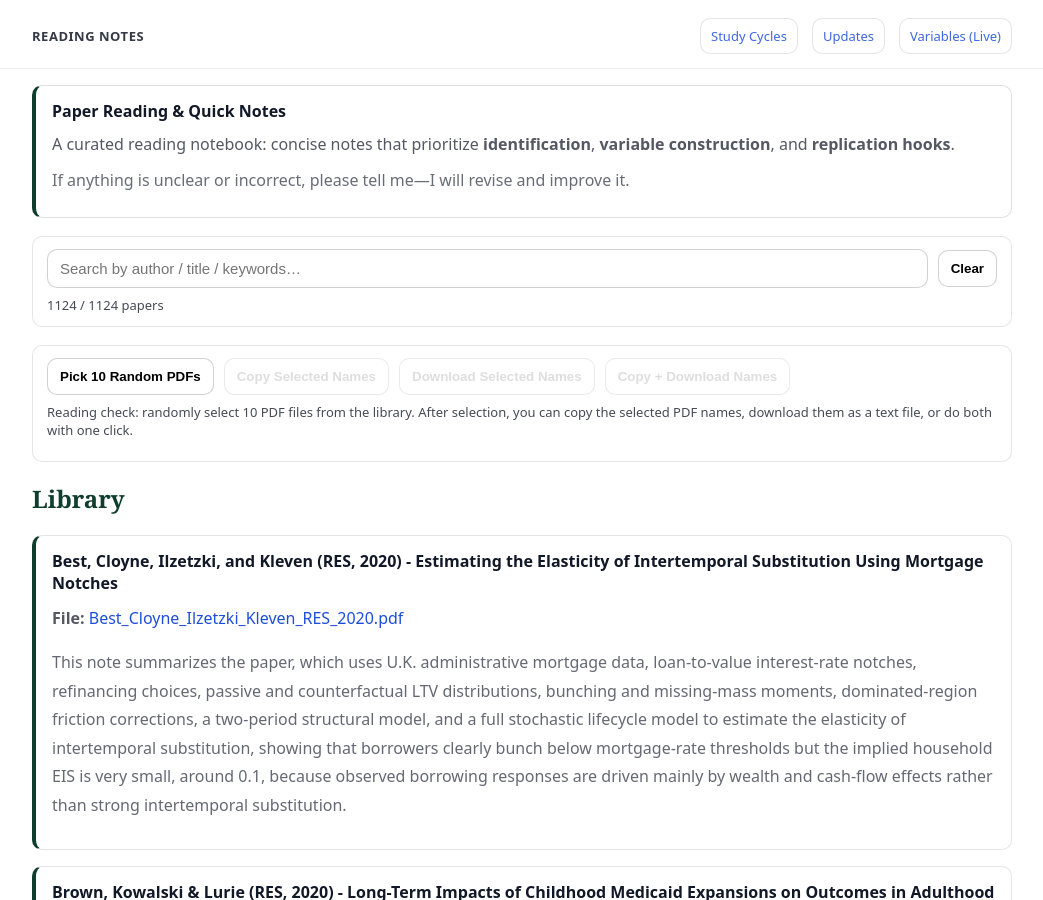
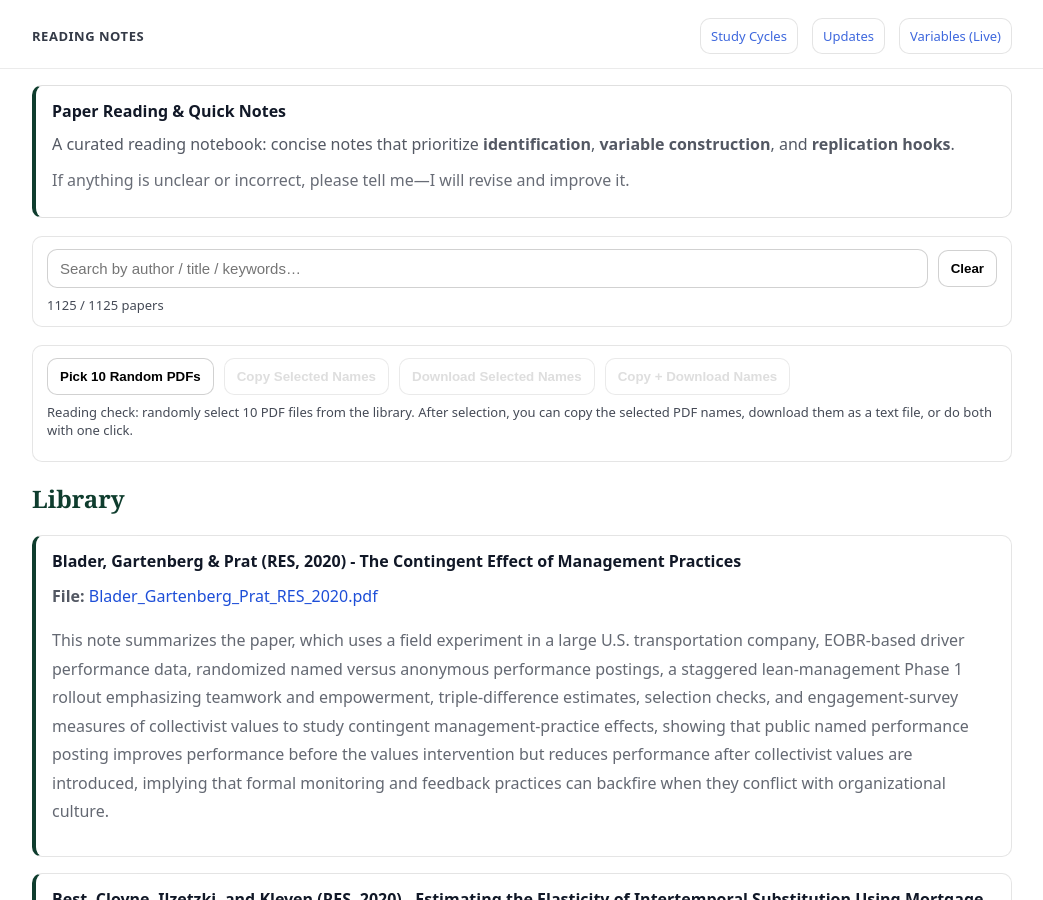
Before and after one commit to yaxinzn/study-archive, a Jekyll site: the page built from reading/index.md, in a window 1280 px wide and 900 px high. Shown: the whole window, without its empty margins (118-1161 px from the left). Built offline with Jekyll 4.4.1, drawn with Linux system fonts in a browser that asks for light colours.

Commit message:
Reading: add/update Blader_Gartenberg_Prat_RES_2020.pdf

```diff
--- a/_data/reading.yml
+++ b/_data/reading.yml
@@ -1,3 +1,7 @@
+- title: "Blader, Gartenberg & Prat (RES, 2020) - The Contingent Effect of Management Practices"
+  file: "Blader_Gartenberg_Prat_RES_2020.pdf"
+  desc: "This note summarizes the paper, which uses a field experiment in a large U.S. transportation company, EOBR-based driver performance data, randomized named versus anonymous performance postings, a staggered lean-management Phase 1 rollout emphasizing teamwork and empowerment, triple-difference estimates, selection checks, and engagement-survey measures of collectivist values to study contingent management-practice effects, showing that public named performance posting improves performance before the values intervention but reduces performance after collectivist values are introduced, implying that formal monitoring and feedback practices can backfire when they conflict with organizational culture."
+
 - title: "Best, Cloyne, Ilzetzki, and Kleven (RES, 2020) - Estimating the Elasticity of Intertemporal Substitution Using Mortgage Notches"
   file: "Best_Cloyne_Ilzetzki_Kleven_RES_2020.pdf"
   desc: "This note summarizes the paper, which uses U.K. administrative mortgage data, loan-to-value interest-rate notches, refinancing choices, passive and counterfactual LTV distributions, bunching and missing-mass moments, dominated-region friction corrections, a two-period structural model, and a full stochastic lifecycle model to estimate the elasticity of intertemporal substitution, showing that borrowers clearly bunch below mortgage-rate thresholds but the implied household EIS is very small, around 0.1, because observed borrowing responses are driven mainly by wealth and cash-flow effects rather than strong intertemporal substitution."
```
Also changed, not shown: 1 other file.
